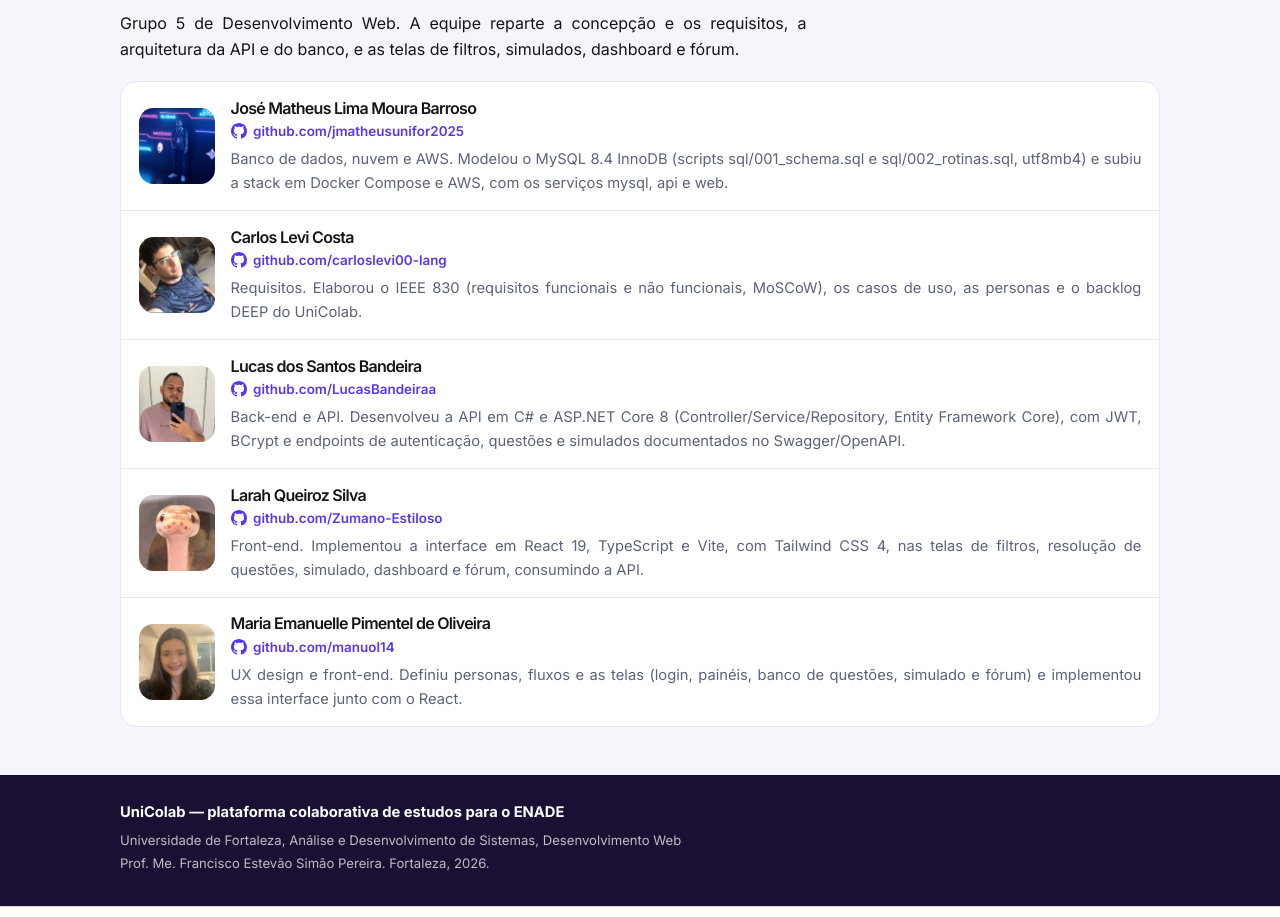
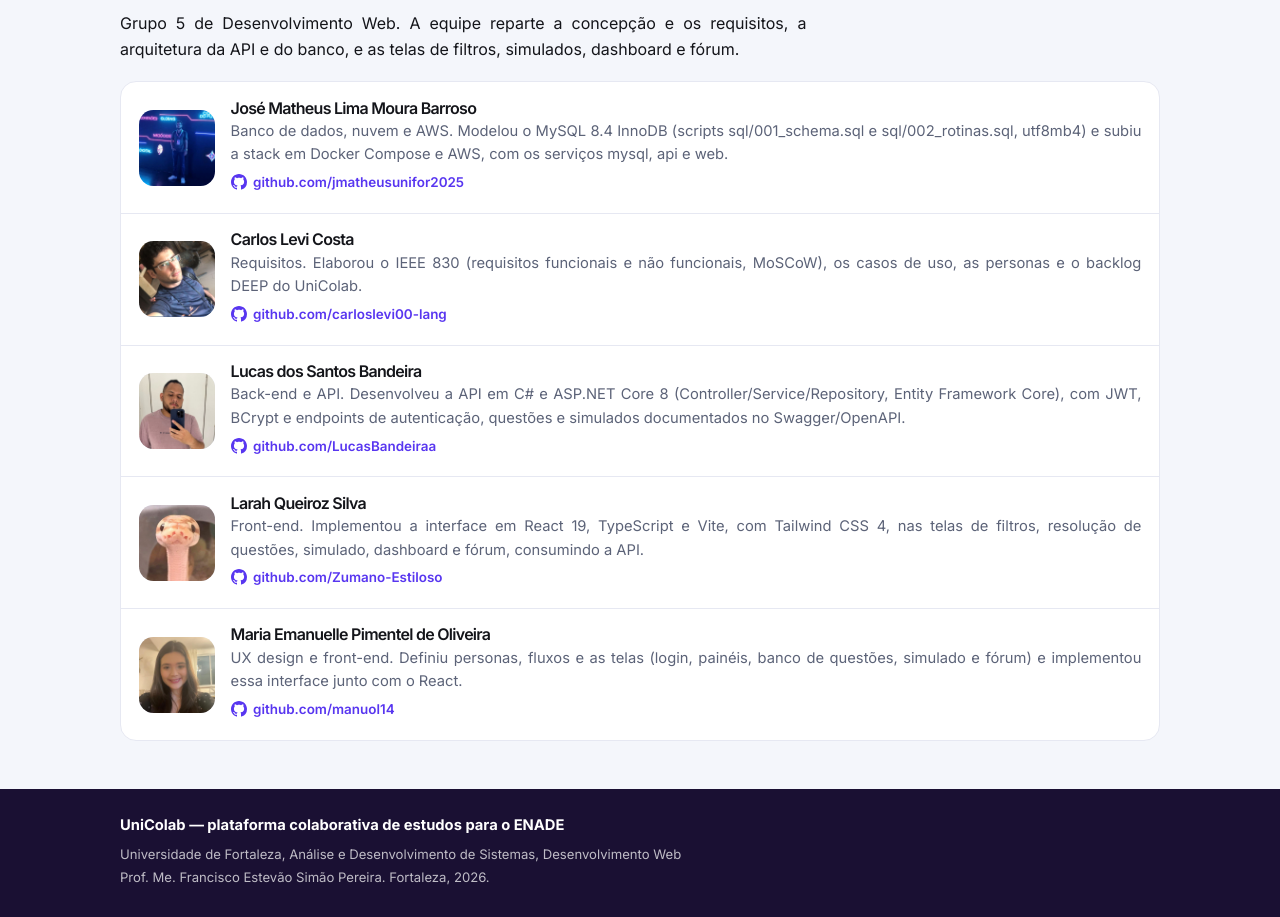
Before and after one commit to FranciscoPaz25/portfolio-coletivo, a React (Vite) app: page /equipe-05 in a window 1280 px wide. Shown: the part 2168-3085 px from the top of the page. Built offline with nearby package versions, Linux system fonts and the light colour scheme.

Commit message:
fix: coloca o GitHub abaixo do texto de cada integrante

```diff
--- a/src/teams/equipe-05/Equipe.module.css
+++ b/src/teams/equipe-05/Equipe.module.css
@@ -275,7 +275,7 @@
   display: inline-flex;
   align-items: center;
   gap: 0.4rem;
-  margin-top: 0.28rem;
+  margin-top: 0.45rem;
   font-size: 0.84rem;
   font-weight: 600;
   line-height: 1.2;
--- a/src/teams/equipe-05/index.jsx
+++ b/src/teams/equipe-05/index.jsx
@@ -244,6 +244,9 @@ export default function Equipe05() {
                 />
                 <div>
                   <h3>{member.name}</h3>
+                  <p>
+                    {member.role}. {member.bio}
+                  </p>
                   <a
                     className={styles.githubLink}
                     href={member.github}
@@ -253,9 +256,6 @@ export default function Equipe05() {
                     <GithubIcon />
                     {member.github.replace('https://', '')}
                   </a>
-                  <p>
-                    {member.role}. {member.bio}
-                  </p>
                 </div>
               </li>
             ))}
```
